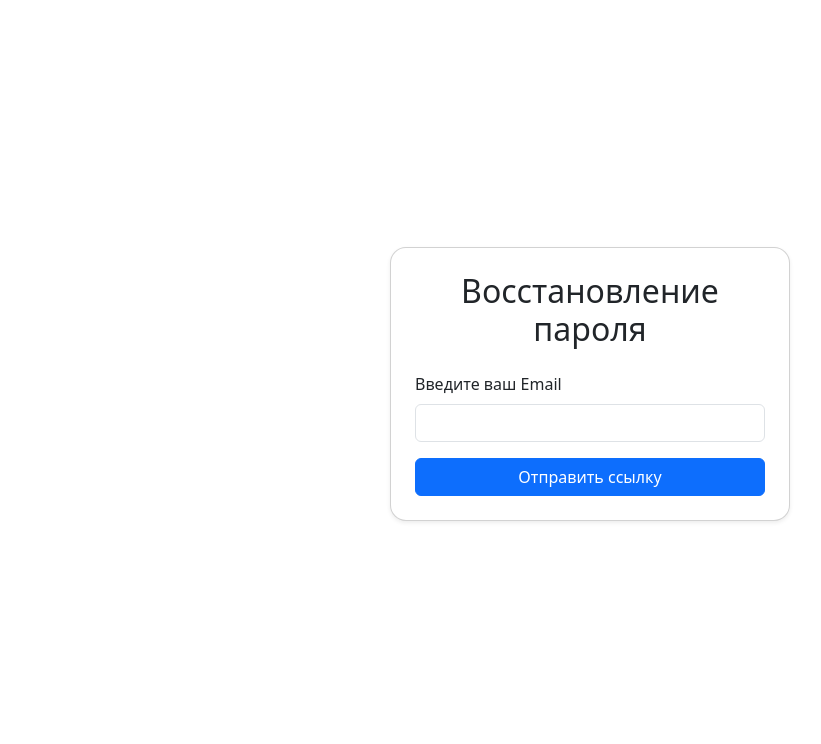
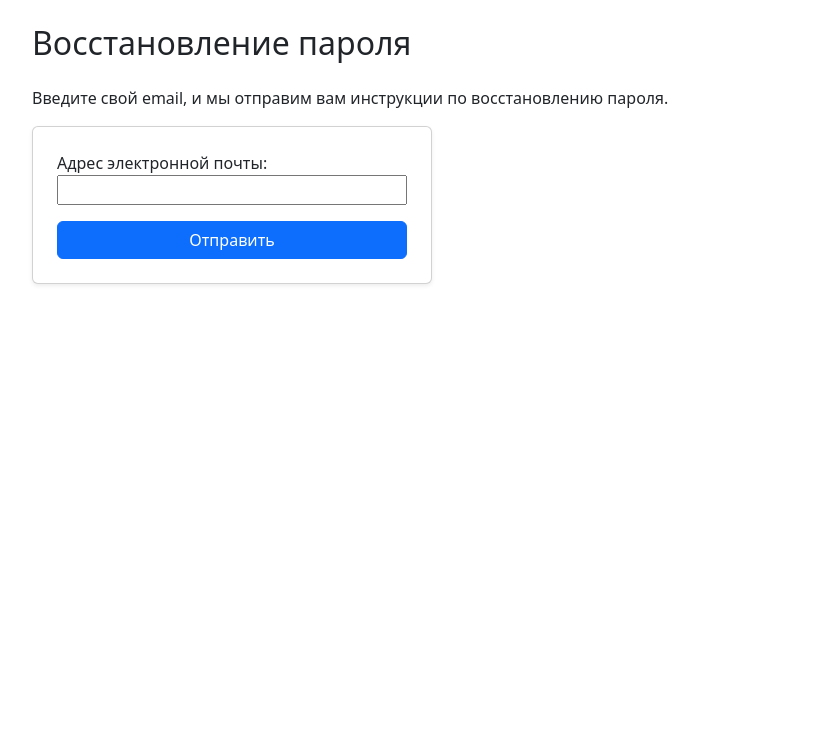
Before and after one commit to Ficus28/notes, a Django app: page /password_reset/ in a window 1280 px wide. Shown: the part 56-800 px from the top of the page, without its empty margins (50-871 px from the left). Run offline with Django 5.2, Linux system fonts and the light colour scheme; some libraries are stand-ins or nearby versions.

Commit message:
изменил шаблоны изменения и востановления пароля, настроил профиль

```diff
--- a/notes_project/notes_project/settings.py
+++ b/notes_project/notes_project/settings.py
@@ -107,9 +107,9 @@ AUTH_PASSWORD_VALIDATORS = [
 # Internationalization
 # https://docs.djangoproject.com/en/5.2/topics/i18n/
 
-LANGUAGE_CODE = 'en-us'
+LANGUAGE_CODE = 'ru'
 
-TIME_ZONE = 'UTC'
+TIME_ZONE = 'Europe/Moscow'
 
 USE_I18N = True
 
--- a/notes_project/templates/password_reset.html
+++ b/notes_project/templates/password_reset.html
@@ -1,16 +1,15 @@
-{% extends 'base.html' %}
+{% extends "base.html" %}
 {% block title %}Восстановление пароля{% endblock %}
+{% block content %}
+<h2 class="mb-4">Восстановление пароля</h2>
 
-{% block content %}
-<div class="d-flex justify-content-center align-items-center" style="min-height: 90vh;">
-  <form method="post" class="card p-4 shadow-sm rounded-4 w-100" style="max-width: 400px;">
-    <h2 class="mb-4 text-center">Восстановление пароля</h2>
+<p>Введите свой email, и мы отправим вам инструкции по восстановлению пароля.</p>
+
+<form method="POST" class="card p-4 shadow-sm" style="max-width: 400px;">
     {% csrf_token %}
-    <div class="mb-3">
-      <label for="email" class="form-label">Введите ваш Email</label>
-      <input type="email" name="email" class="form-control" required>
-    </div>
-    <button type="submit" class="btn btn-primary w-100">Отправить ссылку</button>
-  </form>
-</div>
+    {{ form.email.label_tag }}
+    {{ form.email }}
+
+    <button type="submit" class="btn btn-primary mt-3">Отправить</button>
+</form>
 {% endblock %}
```
Also changed, not shown: notes_project/templates/password_reset_complete.html (+4 -7 lines), notes_project/templates/password_reset_confirm.html (+24 -9 lines), notes_project/templates/password_reset_done.html (+3 -6 lines), notes_project/db.sqlite3.
